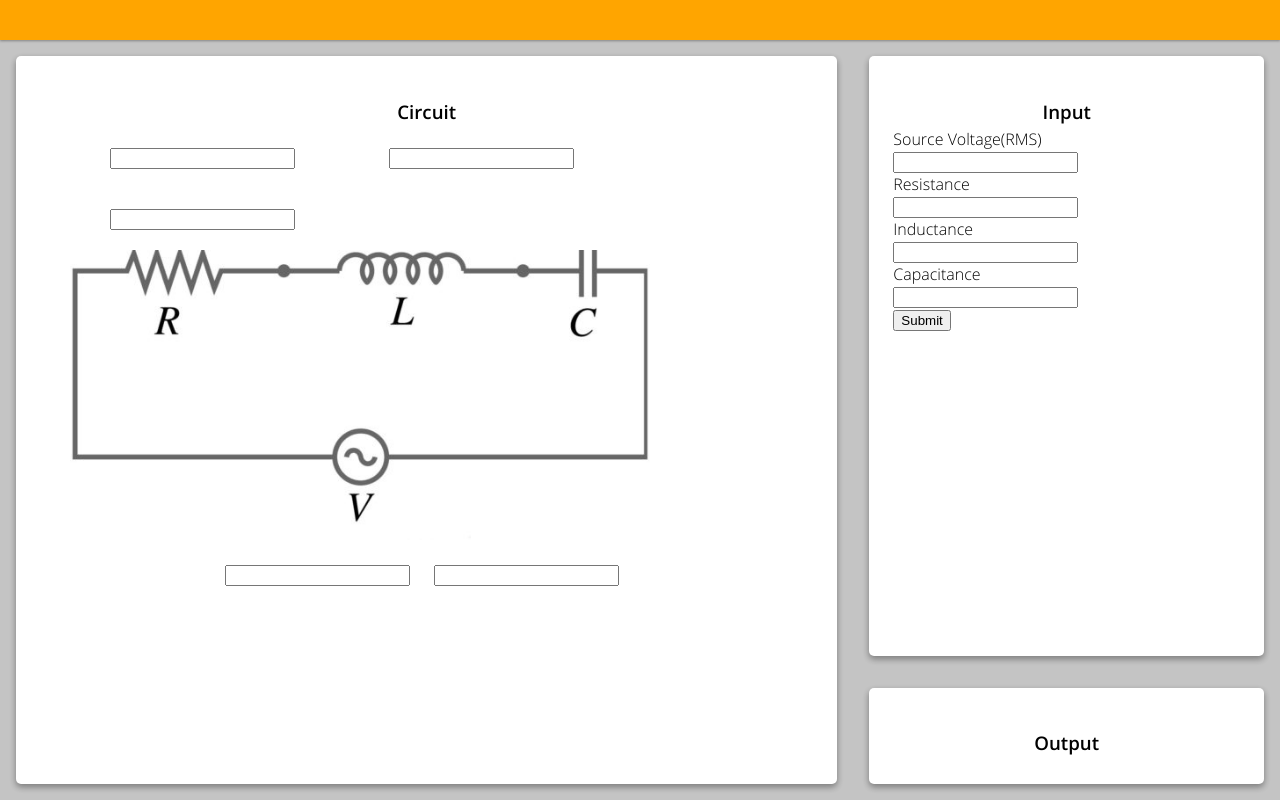
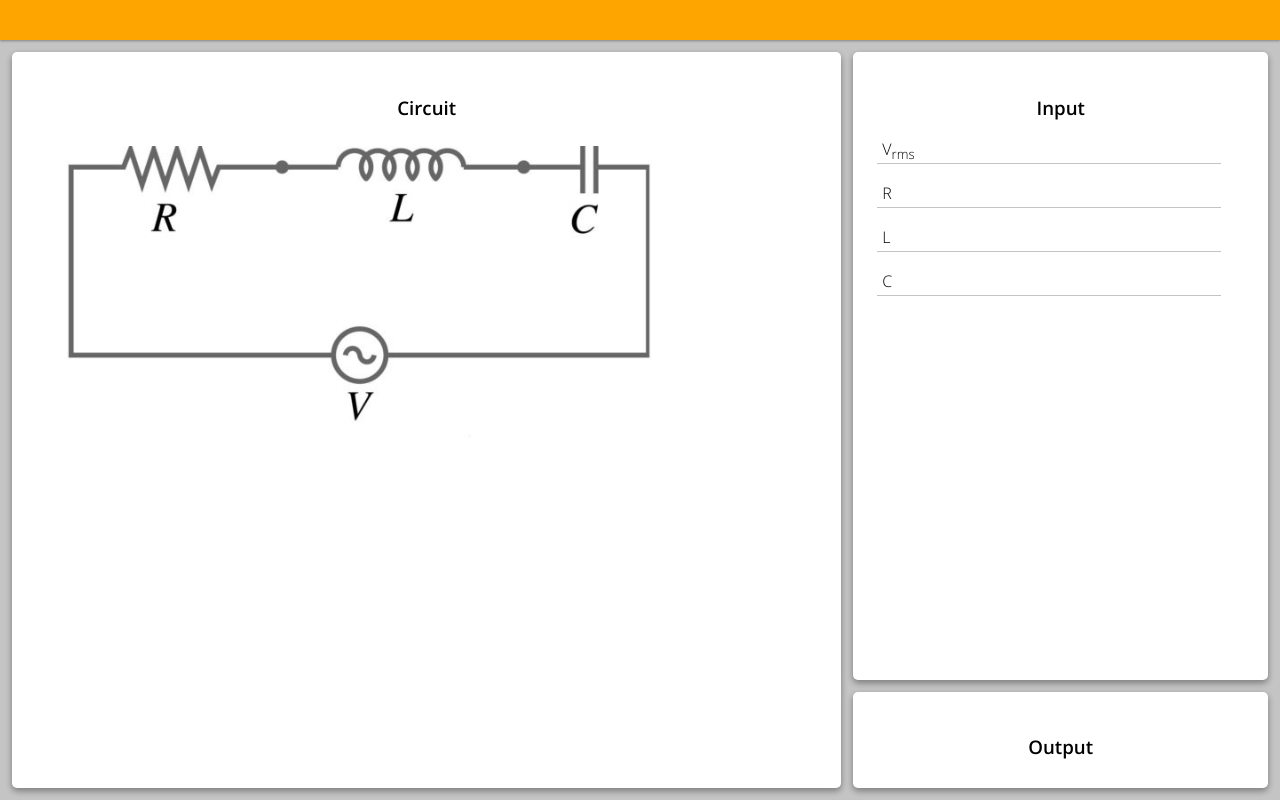
Before and after one commit to chrisvrose/eee-assn-freq, an Electron app: page resources/index.html in a window 1280 px wide. Drawn offline with Linux system fonts and the light colour scheme; files whose address does not match are found by name.

Commit message:
Regularity and sanity

```diff
--- a/resources/base.css
+++ b/resources/base.css
@@ -44,7 +44,7 @@ body{
 
 .grid-item{
 	background-color: #ffffff;
-	margin:1em;
+	margin:0.75em;
 	padding:1.5em;
 	border-radius: 5px;
 	box-shadow: 0 3px 6px rgba(0,0,0,0.16), 0 3px 6px rgba(0,0,0,0.23);
@@ -55,6 +55,7 @@ img{
 }
 #circuit{
 	background-color: #ffffff;
+
 	/*border-style: solid;*/
 	grid-row: 2 / span 2;
 	grid-column: 1 / span 2;
@@ -80,14 +81,45 @@ img{
 #output{
 	grid-row: 3 / span 1;
 	grid-column: 3;
+	margin-left: 0;
 }
 
 #input{
 	grid-row: 2;
 	grid-column: 3;
+	margin-left: 0;
+	margin-bottom: 0;
 }
 
 h3{
 	margin-bottom:.25em;
 	text-align: center;
 }
+.inputGroup{
+	margin-top: 0.5em;
+	position: relative;
+}
+input{
+
+	padding: 0.75em 0.75em 0.75em 0.25em;
+  	display:block;
+	width:90%;
+	border:0;
+	border-bottom:1px solid #c4c4c4;
+}
+input:focus{
+	outline:none;
+}
+
+input ~ label{
+	position: absolute;
+	left:5px;
+  	top:10px;
+  	transition:0.2s ease all;
+}
+
+input:focus ~ label, input:valid ~ label{
+	top:-0.4em;
+	font-size:0.6em;
+	color:#5264AE;
+}
--- a/resources/index.html
+++ b/resources/index.html
@@ -12,25 +12,28 @@
                 <div class="titleBar"></div>
             <div class="grid-item" id="circuit">
                 <h3>Circuit</h3>
-			<input class="values" type="text" name="resistance">
-			<input class="values" type="text" name="inductance">
-			<input class="values" type="text" name="capacitance">
-			<img id="diagram" src="circuit.jpg" alt="RLC circuit"><br>
-			<input class="values2" type="text" name="voltage">
-			<input  type="text" name="frequency">
+                <br />
+			    <img id="diagram" src="circuit.jpg" alt="RLC circuit" />
 			</div>
             <div class="grid-item" id="input"><h3>Input</h3>
 				<form>
-				Source Voltage(RMS)<br>
-				<input type = "text" name="voltage"><br>
-				Resistance<br>
-				<input type = "text" name="resistance"><br>
-				Inductance<br>
-				<input type = "text" name="Inductance"><br>
-				Capacitance<br>
-				<input type = "text" name="Capacitance"><br>
-				<button type = "submit" id="submit">Submit</button>
-
+                    <div class="inputGroup">
+                        <input type="number" step="any" min="0" required id="iV" />
+				        <label for="iV">V<sub>rms</sub></label>
+                    </div>
+                    <div class="inputGroup">
+                        <input type="number" step="any" min="0" required  id="iR" />
+				        <label for="iR">R</label>
+                    </div>
+                    <div class="inputGroup">
+                            <input type="number" step="any" min="0" required  id="iR" />
+                            <label for="iR">L</label>
+                    </div>
+                    <div class="inputGroup">
+                            <input type="number" step="any" min="0" required  id="iR" />
+                            <label for="iR">C</label>
+                    </div>
+                </form>
 			</div>
             <div class="grid-item" id="output">
                 <h3>Output</h3>
```
